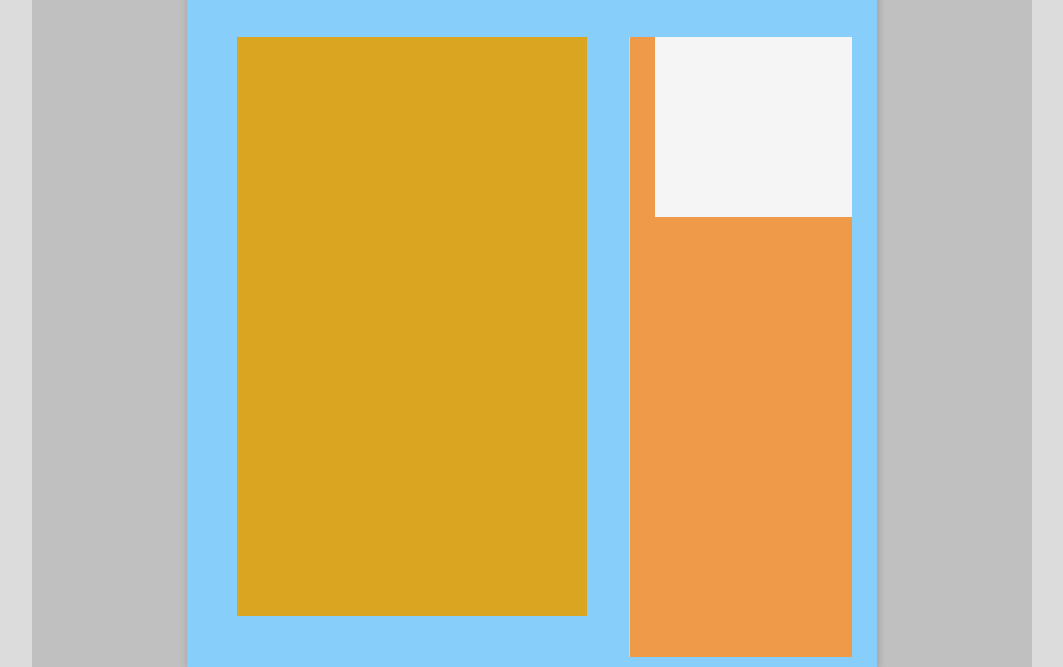
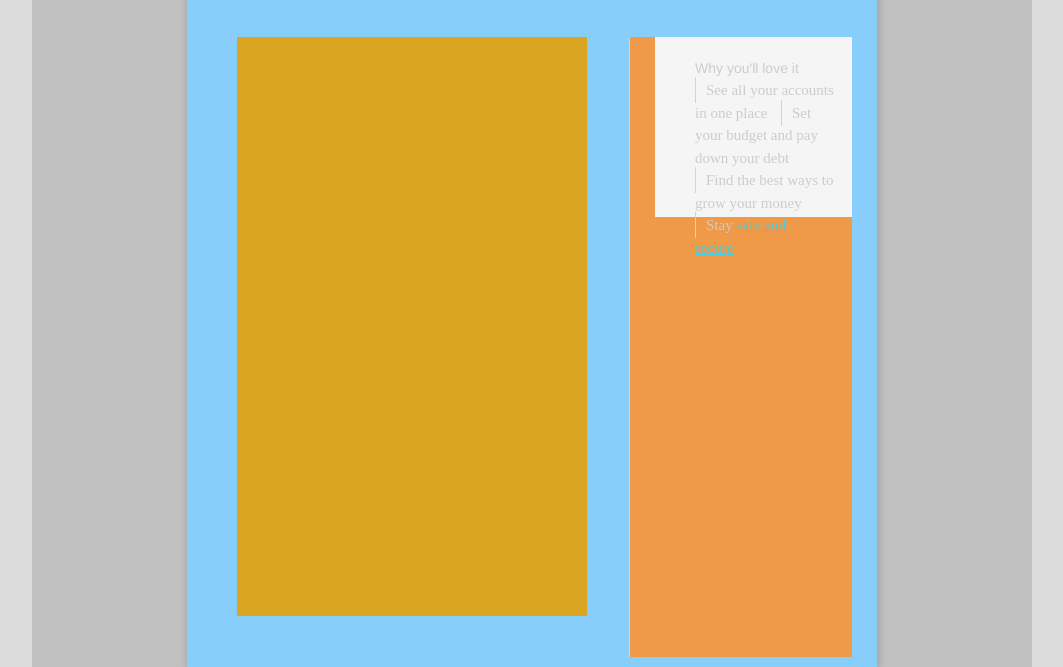
Before and after one commit to IvanVucetic/html-forms, a plain HTML site: page index.html in a window 1280 px wide. Shown: the part 193-860 px from the top of the page, without its empty margins (108-1171 px from the left). Drawn offline with Linux system fonts and the light colour scheme.

Commit message:
add children to #security-copy

```diff
--- a/index.html
+++ b/index.html
@@ -34,7 +34,17 @@
              <div class="left-column"></div>
              <div class="right-column">
                <div id="security-copy"> <!-- keeping the original name for easier navigation -->
-
+                 <h2>Why you'll love it</h2>
+                 <ul>
+                   <li>See all your accounts in one place</li>
+                   <li>Set your budget and pay down your debt</li>
+                   <li>Find the best ways to grow your money</li>
+                   <li>
+                     Stay
+                     <a id="signup-privacy" href="http://www.mint.com/privacy">
+                     safe and secure</a>
+                   </li>
+                 </ul>
                </div>
              </div>
            </div>
```
